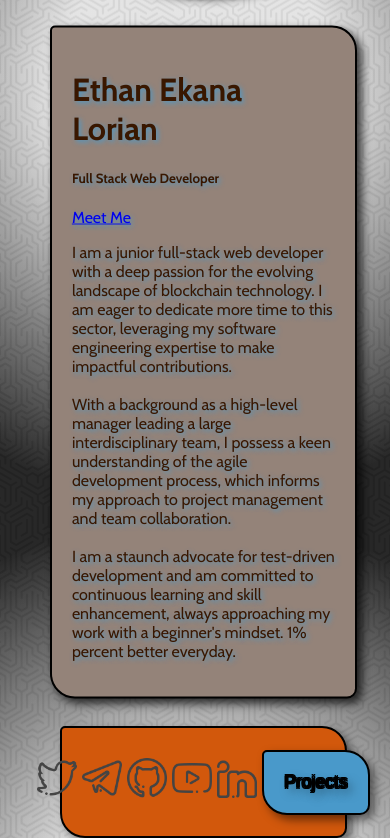
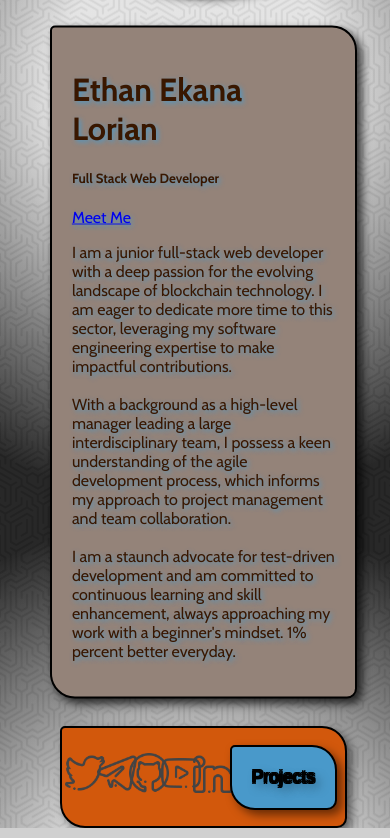
Before and after one commit to ethalorian/ethalorian.github.io, a plain HTML site: page index.html in a window 390 px wide. Shown: the part 340-1178 px from the top of the page. Drawn offline with nearby package versions, Linux system fonts and the light colour scheme.

Commit message:
Add files via upload

```diff
--- a/styles.css
+++ b/styles.css
@@ -253,8 +253,9 @@ button:hover {
     }
 
     .icon {
-        padding: 15px;
-        width: 5px;
+        padding: 10px;
+        width: 2px;
+        height: auto;
         text-align: center;
     }
 
```
